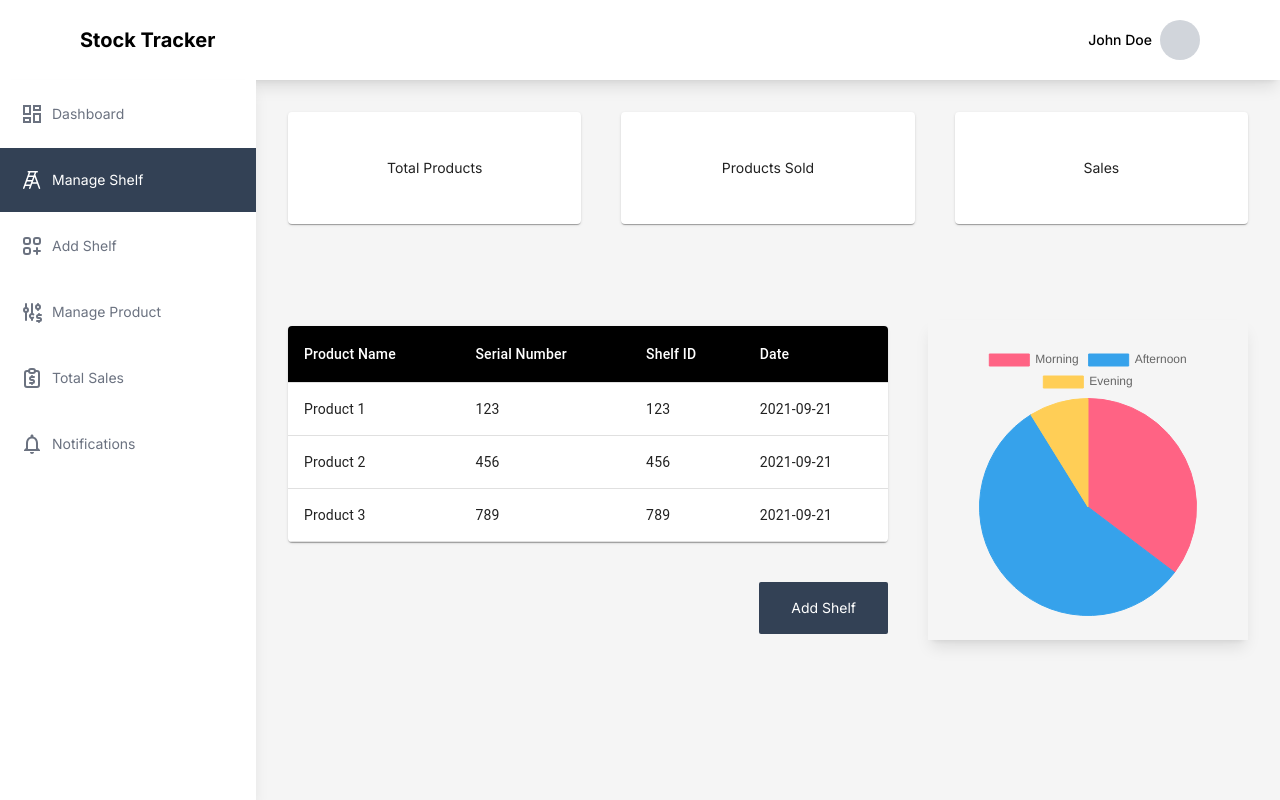
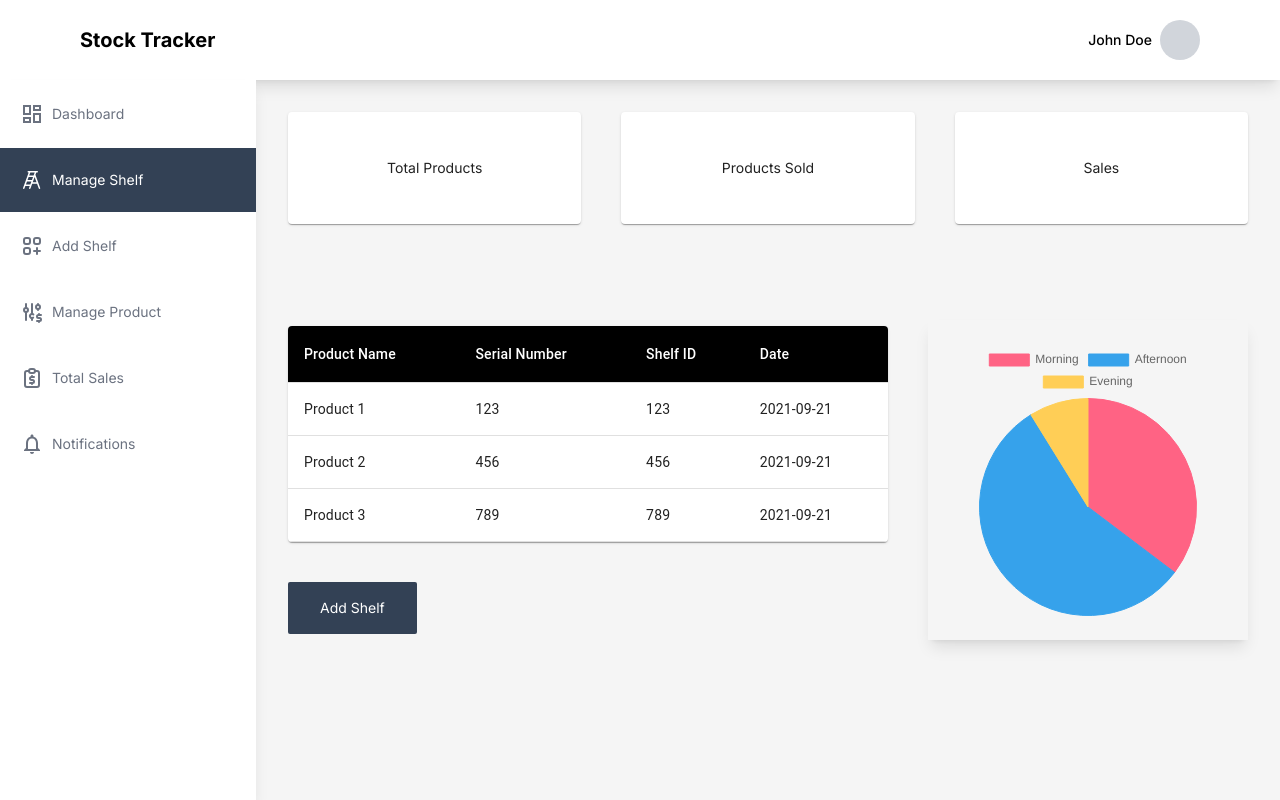
Before and after one commit to SammyKibetKiprop/stock-tracker, a Next.js app in the folder client/: page /shelf in a window 1280 px wide. Built offline with nearby package versions, Linux system fonts and the light colour scheme.

Commit message:
update shelf table

```diff
--- a/client/components/shelf/ShelfDataTable.tsx
+++ b/client/components/shelf/ShelfDataTable.tsx
@@ -1,3 +1,4 @@
+import Link from 'next/link';
 import {
   Paper,
   Table,
@@ -56,9 +57,11 @@ const ShelfDataTable = ({ shelves }: { shelves: Shelf[] }) => {
         </Table>
       </TableContainer>
 
-      <button className='bg-slate-700 hover:bg-slate-600 px-8 py-4 rounded-sm text-white self-end text-sm'>
-        Add Shelf
-      </button>
+      <Link href='/shelf/add'>
+        <button className='bg-slate-700 hover:bg-slate-600 px-8 py-4 rounded-sm text-white self-end text-sm'>
+          Add Shelf
+        </button>
+      </Link>
     </div>
   );
 };
```
